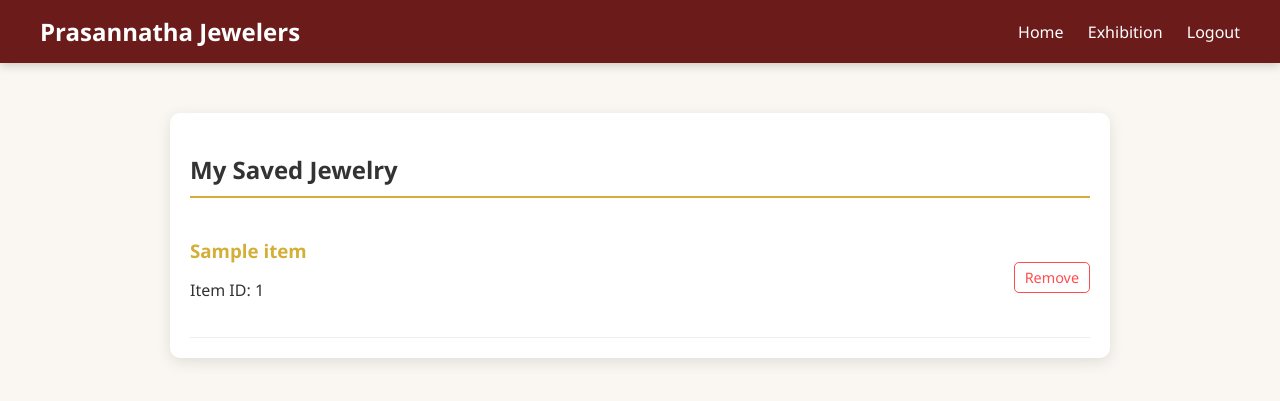
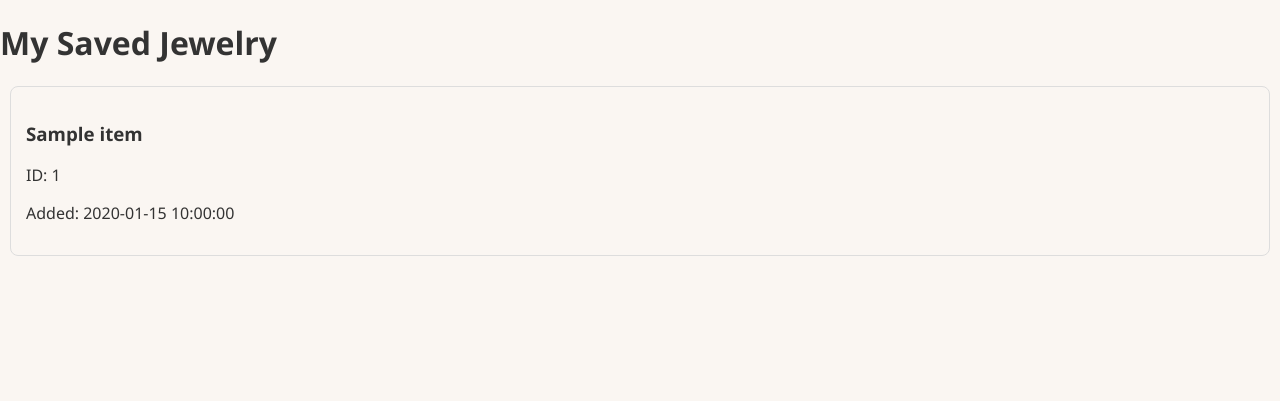
Before and after one commit to prasannathaarepalli/JewelryProject, a Flask app: template templates/wishlist.html in a window 1280 px wide. Shown: the top 401 px of the page. Run offline with Flask 3, Linux system fonts and the light colour scheme; the template is opened without the code that fills it: most values are stand-ins (such as "Sample title", 1, 10 or a date in 2020).

Commit message:
Updated code

```diff
--- a/application.py
+++ b/application.py
@@ -5,144 +5,61 @@ from datetime import datetime
 from werkzeug.security import generate_password_hash, check_password_hash
 
 app = Flask(__name__)
-app.secret_key = 'your_secret_key'  # Standard secret key for session management
+app.secret_key = 'your_secret_key'
 
-# ---------------- AWS DYNAMODB SETUP ----------------
-# Boto3 uses the IAM Role assigned to your EC2 instance automatically
+# AWS DYNAMODB SETUP
 dynamodb = boto3.resource('dynamodb', region_name='ap-south-1')
-
-# Define Table References - Ensure these names match your AWS Console exactly
 user_table = dynamodb.Table('UserTable')
 wishlist_table = dynamodb.Table('WishlistTable')
-
-# ---------------- ROUTES ----------------
 
 @app.route('/')
 def home():
     logged_in = 'email' in session
     return render_template('home.html', logged_in=logged_in)
 
-@app.route('/register', methods=['GET', 'POST'])
-def register():
-    if request.method == 'POST':
-        try:
-            email = request.form['email'].strip().lower() # Standardize email input
-            username = request.form['username']
-            password = request.form['password']
-            hashed_pw = generate_password_hash(password)
-
-            # Store user in DynamoDB
-            user_table.put_item(
-                Item={
-                    'email': email,
-                    'username': username,
-                    'hashed_password': hashed_pw,
-                    'login_count': 0
-                }
-            )
-            return redirect(url_for('login'))
-        except Exception as e:
-            return f"Registration Error: {str(e)}"
-    return render_template('register.html')
-
 @app.route('/login', methods=['GET', 'POST'])
 def login():
     if request.method == 'POST':
-        email = request.form['email'].strip().lower()
+        email = request.form['email'].strip().lower() # Standardize
         password = request.form['password']
-
-        # Fetch user from DynamoDB
         response = user_table.get_item(Key={'email': email})
         user = response.get('Item')
-
         if user and check_password_hash(user['hashed_password'], password):
-            # IMPORTANT: Use 'email' consistently in the session
-            session['email'] = user['email']
-            session['username'] = user['username']
-
-            # Update login count
-            user_table.update_item(
-                Key={'email': email},
-                UpdateExpression='SET login_count = login_count + :val',
-                ExpressionAttributeValues={':val': 1}
-            )
+            session['email'] = user['email'] # Store standardized email
             return redirect(url_for('user_dashboard'))
-        else:
-            return "Invalid Credentials. Please try again."
     return render_template('login.html')
 
-@app.route('/logout')
-def logout():
-    session.clear()
-    return redirect(url_for('login'))
-
-@app.route('/user_dashboard')
-def user_dashboard():
-    if 'email' not in session:
-        return redirect(url_for('login'))
-    return render_template('user_dashboard.html')
-
-@app.route('/virtual_exhibition')
-def virtual_exhibition():
-    return render_template('virtual_exhibition.html')
-
-# --- FIX: ADD TO WISHLIST ROUTE ---
 @app.route('/add_to_wishlist', methods=['POST'])
 def add_to_wishlist():
     if 'email' not in session:
         return redirect(url_for('login'))
 
-    # Pulling data from the HTML form names
-    current_user = session['email']
+    # Get form data from the POST request
     item_id = request.form.get('item_id')
     item_name = request.form.get('item_name')
-    added_date = datetime.utcnow().strftime('%Y-%m-%d %H:%M:%S')
 
-    try:
-        # Store item in DynamoDB
-        wishlist_table.put_item(
-            Item={
-                'email': current_user,      # Partition Key (must match your Table setup)
-                'item_id': item_id,         # Sort Key (must match your Table setup)
-                'item_name': item_name,
-                'added_date': added_date
-            }
-        )
-        # Success: Go to the wishlist page immediately
-        return redirect(url_for('wishlist'))
-    except Exception as e:
-        return f"Database Error: {str(e)}"
+    wishlist_table.put_item(
+        Item={
+            'email': session['email'], # Partition Key
+            'item_id': item_id,        # Sort Key
+            'item_name': item_name,
+            'added_date': datetime.utcnow().strftime('%Y-%m-%d %H:%M:%S')
+        }
+    )
+    return redirect(url_for('wishlist'))
 
-# --- FIX: WISHLIST VIEW ROUTE ---
 @app.route('/wishlist')
 def wishlist():
     if 'email' not in session:
         return redirect(url_for('login'))
 
-    # Query items belonging to the current session email
+    # Query items belonging to current session
     response = wishlist_table.query(
         KeyConditionExpression=Key('email').eq(session['email'])
     )
     items = response.get('Items', [])
-
+    # Pass 'wishlist' to the template
     return render_template('wishlist.html', wishlist=items)
 
-@app.route('/remove_from_wishlist', methods=['POST'])
-def remove_from_wishlist():
-    if 'email' not in session:
-        return redirect(url_for('login'))
-
-    item_id = request.form.get('item_id')
-
-    # Remove item from DynamoDB
-    wishlist_table.delete_item(
-        Key={
-            'email': session['email'],
-            'item_id': item_id
-        }
-    )
-    return redirect(url_for('wishlist'))
-
 if __name__ == '__main__':
-    # host='0.0.0.0' allows access via EC2 Public IP
     app.run(host='0.0.0.0', port=80, debug=True)
--- a/templates/wishlist.html
+++ b/templates/wishlist.html
@@ -4,76 +4,28 @@
     <title>My Wishlist | Prasannatha Jewelers</title>
     <link rel="stylesheet" href="{{ url_for('static', filename='css/style.css') }}">
     <style>
-        .wishlist-container {
-            max-width: 900px;
-            margin: 50px auto;
-            padding: 20px;
-            background: white;
-            box-shadow: 0 4px 15px rgba(0,0,0,0.1);
-            border-radius: 10px;
-        }
-        .wishlist-item {
-            display: flex;
-            align-items: center;
-            justify-content: space-between;
-            border-bottom: 1px solid #eee;
-            padding: 20px 0;
-        }
-        .item-info h3 {
-            color: #D4AF37; /* Royal Gold */
-            margin: 0;
-        }
-        .btn-remove {
-            color: #ff4d4d;
-            text-decoration: none;
-            font-size: 0.9rem;
-            border: 1px solid #ff4d4d;
-            padding: 5px 10px;
-            border-radius: 5px;
-        }
-        .btn-remove:hover {
-            background: #ff4d4d;
-            color: white;
-        }
-        .empty-msg {
-            text-align: center;
-            padding: 40px;
-            color: #888;
-        }
+        .wishlist-item { border: 1px solid #ddd; padding: 15px; margin: 10px; border-radius: 8px; }
+        .empty-msg { text-align: center; margin-top: 50px; color: #666; }
     </style>
 </head>
 <body>
-
-<div class="navbar">
-    <h1>Prasannatha Jewelers</h1>
-    <div class="nav-links">
-        <a href="/">Home</a>
-        <a href="/virtual_exhibition">Exhibition</a>
-        <a href="/logout">Logout</a>
-    </div>
-</div>
+    <h1>My Saved Jewelry</h1>
 
     <div class="wishlist-container">
-    <h2 style="border-bottom: 2px solid #D4AF37; padding-bottom: 10px;">My Saved Jewelry</h2>
-
-    {% if items %}
-        {% for item in items %}
+        {% if wishlist and wishlist|length > 0 %}
+            {% for item in wishlist %}
                 <div class="wishlist-item">
-            <div class="item-info">
                     <h3>{{ item.item_name }}</h3>
-                <p>Item ID: {{ item.item_id }}</p>
-            </div>
-            <a href="/remove_item/{{ item.item_id }}" class="btn-remove">Remove</a>
+                    <p>ID: {{ item.item_id }}</p>
+                    <p>Added: {{ item.added_date }}</p>
                 </div>
             {% endfor %}
         {% else %}
             <div class="empty-msg">
                 <p>Your wishlist is empty. Start exploring the exhibition!</p>
-            <br>
-            <a href="/virtual_exhibition" style="color: #D4AF37;">Back to Exhibition</a>
+                <a href="/virtual_exhibition">Back to Exhibition</a>
             </div>
         {% endif %}
     </div>
-
 </body>
 </html>
```
Lines whose indentation alone changed are shown as unchanged.
